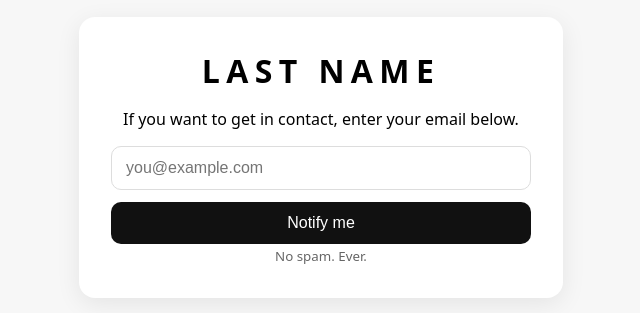
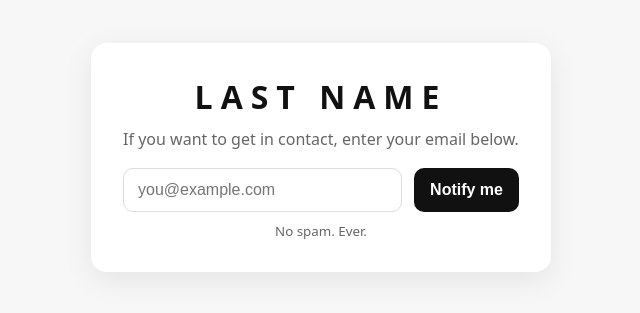
Before and after one commit to projectsbyas/last-name, a plain HTML site: page index.html in a window 1280 px wide. Shown: the part 243-556 px from the top of the page, without its empty margins (319-959 px from the left). Drawn offline with Linux system fonts and the light colour scheme.

```diff
--- a/index.html
+++ b/index.html
@@ -1,28 +1,40 @@
-<!doctype html>
+<!DOCTYPE html>
 <html lang="en">
 <head>
-  <meta charset="utf-8" />
-  <meta name="viewport" content="width=device-width,initial-scale=1" />
+  <meta charset="UTF-8" />
+  <meta name="viewport" content="width=device-width, initial-scale=1" />
   <title>LAST NAME</title>
   <style>
-    body { font-family: system-ui, -apple-system, Arial, sans-serif; margin: 0; min-height: 100vh; display: grid; place-items: center; background:#f7f7f7; }
-    .card { background:#fff; padding:32px; border-radius:16px; box-shadow:0 6px 24px rgba(0,0,0,.08); width:100%; max-width:420px; text-align:center; }
-    h1 { letter-spacing:0.2em; margin:0 0 16px; }
-    form { display:grid; gap:12px; }
-    input, button { padding:12px 14px; border-radius:10px; border:1px solid #ddd; font-size:16px; }
-    button { border:0; background:#111; color:#fff; cursor:pointer; }
-    small { color:#666 }
+    :root { --bg:#f7f7f7; --card:#ffffff; --text:#111; --muted:#666; }
+    * { box-sizing: border-box; }
+    body { margin:0; min-height:100vh; display:grid; place-items:center; background:var(--bg); font-family: system-ui, -apple-system, Arial, sans-serif; color:var(--text); }
+    .card { width:100%; max-width:460px; background:var(--card); padding:32px; border-radius:16px; box-shadow:0 8px 30px rgba(0,0,0,.08); text-align:center; }
+    h1 { letter-spacing:.25em; font-weight:700; margin:0 0 10px; }
+    p { margin:0 0 18px; color:var(--muted); }
+    form { display:grid; grid-template-columns: 1fr auto; gap:12px; }
+    input[type="email"] { padding:12px 14px; border-radius:10px; border:1px solid #ddd; font-size:16px; width:100%; }
+    button { padding:12px 16px; border-radius:10px; border:0; font-size:16px; font-weight:600; background:#111; color:#fff; cursor:pointer; }
+    button:disabled { opacity:.6; cursor:not-allowed; }
+    small { display:block; margin-top:10px; color:var(--muted); }
+    #status { margin-top:8px; min-height:1.2em; }
+    @media (max-width:480px){ form { grid-template-columns: 1fr; } }
   </style>
 </head>
 <body>
-  <div class="card">
+  <main class="card">
     <h1>LAST NAME</h1>
     <p>If you want to get in contact, enter your email below.</p>
-    <form name="contact" method="POST" data-netlify="true">
+
+    <form name="contact" method="POST" action="/thanks.html" data-netlify="true" data-netlify-honeypot="bot-field">
+      <input type="hidden" name="form-name" value="contact" />
+      <p style="display:none;">
+        <label>Don’t fill this out: <input name="bot-field" /></label>
+      </p>
       <input type="email" name="email" placeholder="you@example.com" required />
       <button type="submit">Notify me</button>
     </form>
+
     <small>No spam. Ever.</small>
-  </div>
+  </main>
 </body>
 </html>
```
